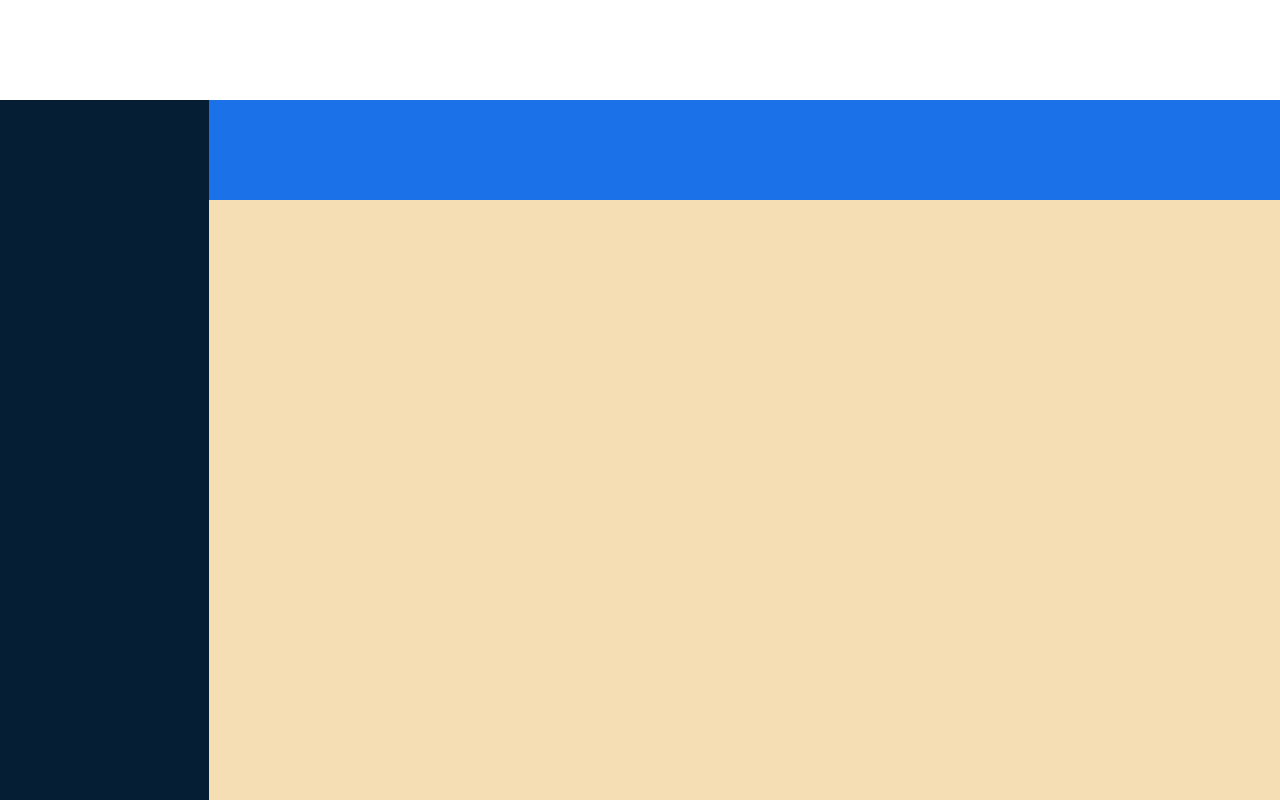
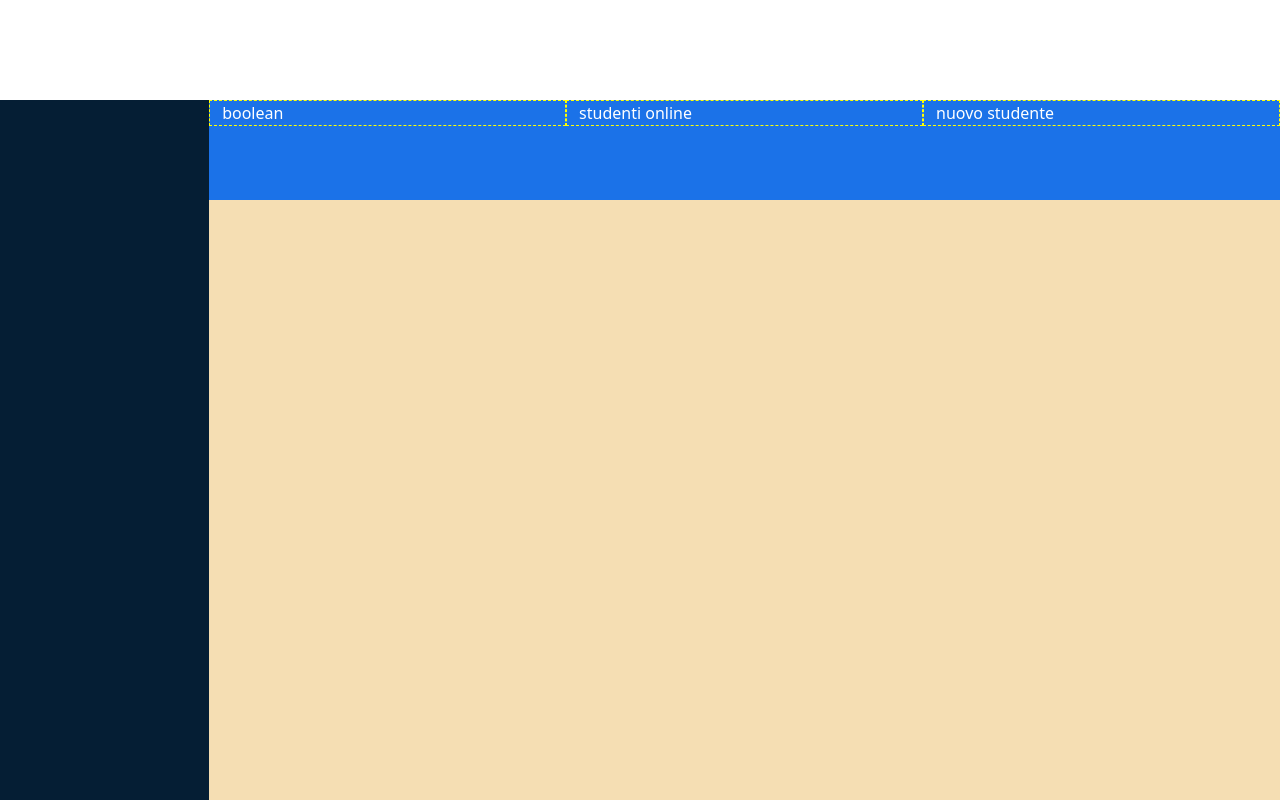
Before and after one commit to carloeusebi/html-css-bootstrap-dashboard, a plain HTML site: page index.html in a window 1280 px wide. Drawn offline with nearby package versions, Linux system fonts and the light colour scheme.

Commit message:
header layout completed

```diff
--- a/index.html
+++ b/index.html
@@ -9,7 +9,7 @@
     <!-- font awesome -->
     <link rel='stylesheet' href='https://cdnjs.cloudflare.com/ajax/libs/font-awesome/6.4.0/css/all.min.css' integrity='sha512-iecdLmaskl7CVkqkXNQ/ZH/XLlvWZOJyj7Yy7tcenmpD1ypASozpmT/E0iPtmFIB46ZmdtAc9eNBvH0H/ZpiBw==' crossorigin='anonymous'>
     <!-- bootstrap -->
-    <link href="https://cdn.jsdelivr.net/npm/bootstrap@5.3.0-alpha3/dist/css/bootstrap.min.css" rel="stylesheet" integrity="sha384-KK94CHFLLe+nY2dmCWGMq91rCGa5gtU4mk92HdvYe+M/SXH301p5ILy+dN9+nJOZ" crossorigin="anonymous">
+    <link rel='stylesheet' href='https://cdnjs.cloudflare.com/ajax/libs/bootstrap/5.2.3/css/bootstrap.min.css' integrity='sha512-SbiR/eusphKoMVVXysTKG/7VseWii+Y3FdHrt0EpKgpToZeemhqHeZeLWLhJutz/2ut2Vw1uQEj2MbRF+TVBUA==' crossorigin='anonymous'>
     <!-- styles.css -->
     <link rel="stylesheet" href="styles/styles.css" type="text/css">
 </head>
@@ -27,7 +27,13 @@
             </div>
             <main>
                 <header>
-
+                    <div class="container-fluid">
+                        <div class="row row-cols-1 row-cols-md-3">
+                            <div class="col order-md-1">nuovo studente</div>
+                            <div class="col">boolean</div>
+                            <div class="col">studenti online</div>
+                        </div>
+                    </div>
                 </header>
 
             </main>
--- a/styles/styles.css
+++ b/styles/styles.css
@@ -11,12 +11,15 @@
 }
 
 /* ! MY UTILITIES */
+[class^="col"]{
+    border: 1px dashed yellow;
+    height: 100%;
+}
 
 /* ! GENERALS */
 /* ? NAVBAR */
 #top-navbar{
     height: var(--navbar-height);
-
 }
 
 /* ! CONTENTS */
@@ -35,6 +38,8 @@
 /* # HEADER */
 main header{
     background-color: var(--header-bg-color);
+    color: white;
+
     height: var(--header-height);
 }
 
```
